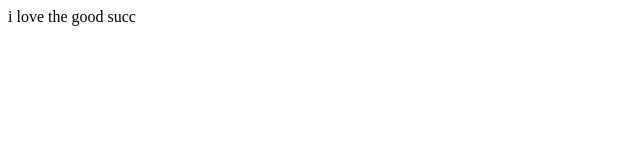
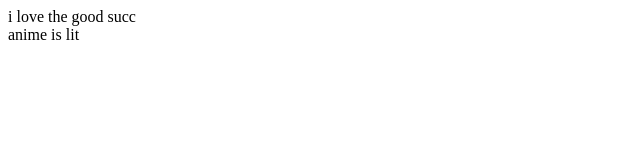
Before and after one commit to KinkMustard/websitetest, a plain HTML site: page index.html in a window 1280 px wide. Shown: the full height of the page, 0-640 px from the left. Drawn offline with Linux system fonts and the light colour scheme.

Commit message:
Update index.html

```diff
--- a/index.html
+++ b/index.html
@@ -4,11 +4,11 @@
     <meta charset="UTF-8">
     <meta name="viewport" content="width=device-width, initial-scale=1.0">
     <meta http-equiv="X-UA-Compatible" content="ie=edge">
-    <title>Document</title>
+    <title>lit memes</title>
 </head>
 
 <body>
-    <p>i love the good succ</p>
+    <p>i love the good succ <br> anime is lit</p>
 </body>
 
 </html>
```
